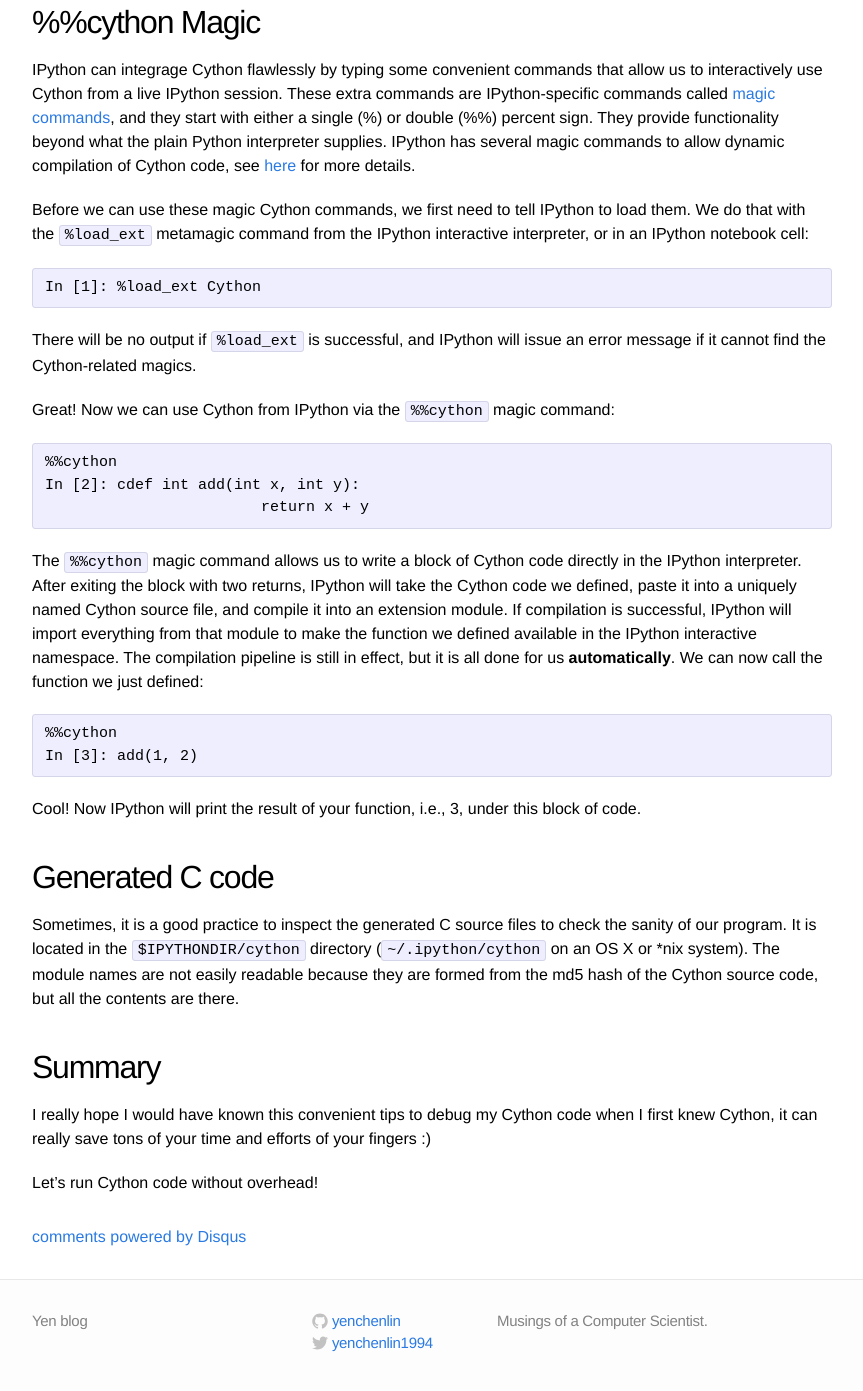
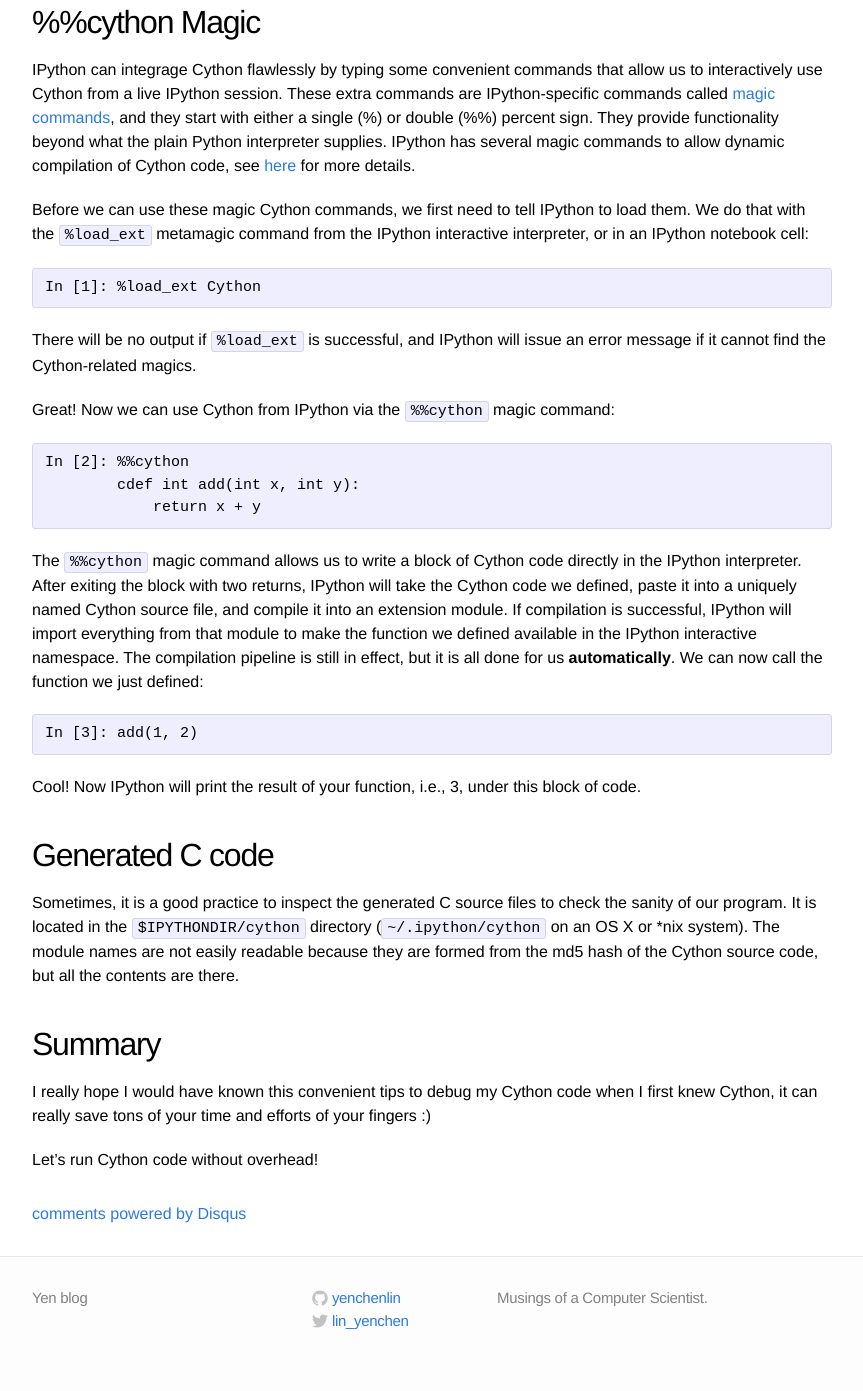
Before and after one commit to yenchenlin/old-blog, a Jekyll site: the page built from _posts/2016-07-23-Cython-IPython.md, in a window 1280 px wide and 1400 px high, scrolled down 1098 px. Shown: the top 1391 px of the window, without its empty margins (208-1071 px from the left). Built offline with Jekyll 4.4.1, drawn with Linux system fonts in a browser that asks for light colours; comment, search, counter and statistics services are not loaded.

Commit message:
Update twitter

````diff
--- a/_config.yml
+++ b/_config.yml
@@ -4,7 +4,7 @@ email:
 description: "Musings of a Computer Scientist."
 baseurl: ""
 url: "http://blog.yclin.me"
-twitter_username: yenchenlin1994
+twitter_username: lin_yenchen
 github_username:  yenchenlin
 
 # Build settings
--- a/_posts/2016-07-23-Cython-IPython.md
+++ b/_posts/2016-07-23-Cython-IPython.md
@@ -47,16 +47,15 @@ There will be no output if `%load_ext` is successful, and IPython will issue an
 Great! Now we can use Cython from IPython via the `%%cython` magic command:
 
 ```
-%%cython
-In [2]: cdef int add(int x, int y):
-			return x + y
+In [2]: %%cython
+        cdef int add(int x, int y):
+            return x + y
 ```
 
 The `%%cython` magic command allows us to write a block of Cython code directly in the IPython interpreter. After exiting the block with two returns, IPython will take the Cython code we defined, paste it into a uniquely named Cython source file, and compile it into an extension module. If compilation is successful, IPython will import everything from that module to make the function we defined available in the IPython interactive namespace. The compilation pipeline is still in effect, but it is all done for us **automatically**.
 We can now call the function we just defined:
 
 ```
-%%cython
 In [3]: add(1, 2)
 ```
 
````
